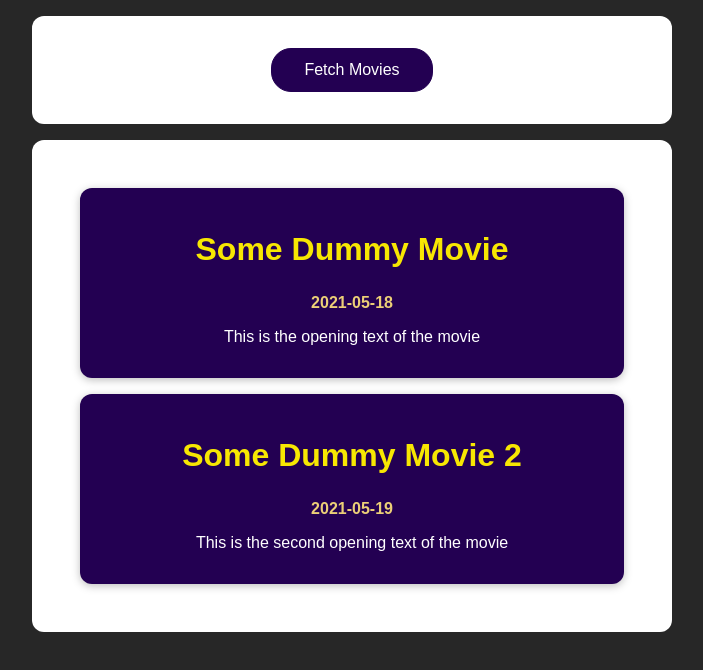
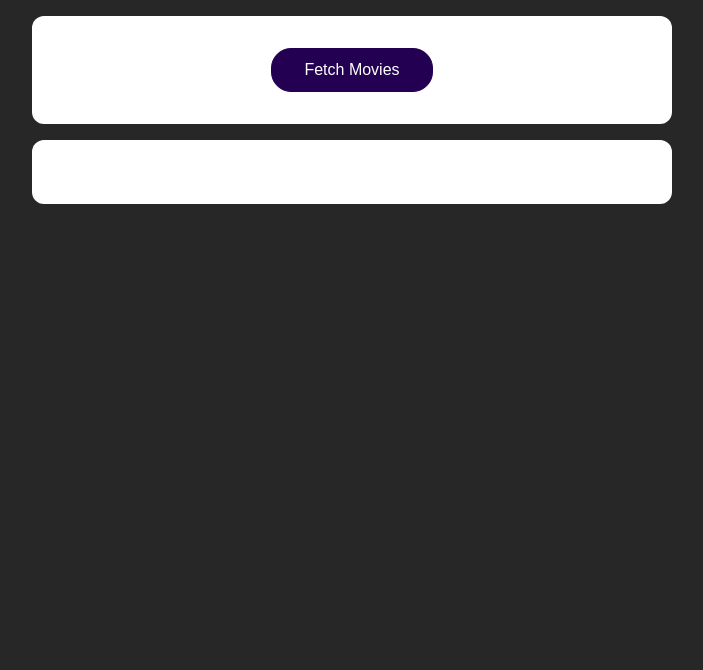
Before and after one commit to YuliiaMatich/http-requests-training, a React (Create React App) app: page / in a window 1280 px wide. Shown: the top 670 px of the page, without its empty margins (288-991 px from the left). Built offline with nearby package versions, Linux system fonts and the light colour scheme.

Commit message:
sending GET request to external API

```diff
--- a/src/App.js
+++ b/src/App.js
@@ -1,31 +1,36 @@
-import React from 'react';
+import React, { useState } from "react";
 
-import MoviesList from './components/MoviesList';
-import './App.css';
+import MoviesList from "./components/MoviesList";
+import "./App.css";
 
 function App() {
-  const dummyMovies = [
-    {
-      id: 1,
-      title: 'Some Dummy Movie',
-      openingText: 'This is the opening text of the movie',
-      releaseDate: '2021-05-18',
-    },
-    {
-      id: 2,
-      title: 'Some Dummy Movie 2',
-      openingText: 'This is the second opening text of the movie',
-      releaseDate: '2021-05-19',
-    },
-  ];
+  const [movies, setMovies] = useState([]);
+
+  function fetchMoviesHandler() {
+    fetch("https://swapi.dev/api/films")
+      .then((response) => {
+        return response.json();
+      })
+      .then((data) => {
+        const transformedMovies = data.results.map(movieData => {
+          return {
+            id: movieData.episode_id,
+            title: movieData.title,
+            openingText: movieData.opening_crawl,
+            releaseDate: movieData.release_date
+          };
+        });
+        setMovies(transformedMovies);
+      });
+  }
 
   return (
     <React.Fragment>
       <section>
-        <button>Fetch Movies</button>
+        <button onClick={fetchMoviesHandler}>Fetch Movies</button>
       </section>
       <section>
-        <MoviesList movies={dummyMovies} />
+        <MoviesList movies={movies} />
       </section>
     </React.Fragment>
   );
```
Also changed, not shown: 2 other files (tests, documents, lock files or other folders).
